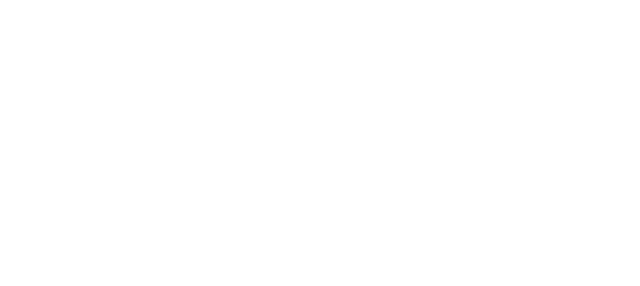
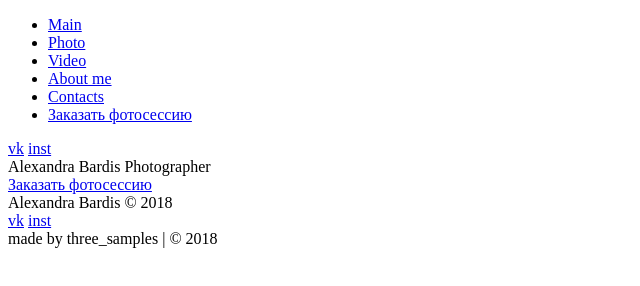
Before and after one commit to tomatko22/bardis, a website: page index.html in a window 1280 px wide. Shown: the whole page, without its empty margins (0-640 px from the left). Drawn offline with Linux system fonts and the light colour scheme.

Commit message:
делает разметку главной страницы

```diff
--- a/index.html
+++ b/index.html
@@ -1,9 +1,67 @@
 <!DOCTYPE html>
 <html>
 <head>
+  <meta charset="utf-8">
 	<title>sashabardis.photo</title>
+  <link href="https://fonts.googleapis.com/css?family=Open+Sans|Poiret+One&amp;subset=cyrillic" rel="stylesheet">
 </head>
 <body>
-
+  <header class="page-header">
+    <div class="container">
+      <nav class="main-nav">
+        <ul class="main-nav__list">
+          <li class="main-nav__item">
+            <a class="main-nav__link" href="#">Main</a>
+          </li>
+          <li class="main-nav__item">
+            <a class="main-nav__link" href="#">Photo</a>
+          </li>
+          <li class="main-nav__item">
+            <a class="main-nav__link" href="#">Video</a>
+          </li>
+          <li class="main-nav__item">
+            <a class="main-nav__link" href="#">About me</a>
+          </li>
+          <li class="main-nav__item">
+            <a class="main-nav__link" href="#">Contacts</a>
+          </li>
+          <li class="main-nav__item">
+            <a class="main-nav__link" href="#">Заказать фотосессию</a>
+          </li>
+        </ul>
+      </nav>
+      <div class="social">
+        <a class="social__item" href="#">vk</a>
+        <a class="social__item" href="#">inst</a>
+      </div>
+    </div>
+  </header>
+  <main>
+    <div class="container">
+      <div class="persona">
+        <div class="persona__wrapper">
+          <span class="persona__name">Alexandra Bardis</span>
+          <span class="persona__description">Photographer</span>
+        </div>
+      </div>
+      <div class="photo"></div>
+      <div class="order">
+        <a href="#">Заказать фотосессию</a>
+      </div>
+    </div>
+  </main>
+  <footer class="page-footer">
+    <div class="container">
+      <div class="info">
+        <span class="info__name">Alexandra Bardis</span>
+        <span class="info__data">© 2018</span>
+      </div>
+      <div class="social">
+        <a class="social__item" href="#">vk</a>
+        <a class="social__item" href="#">inst</a>
+      </div>
+      <div class="copyright">made by three_samples   |   © 2018</div>
+    </div>
+  </footer>
 </body>
 </html>
```
Also changed, not shown: 1 other file.
